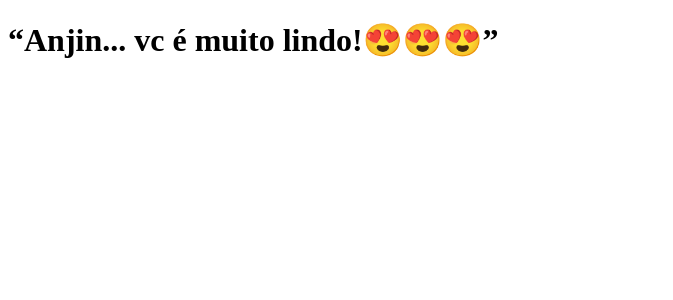
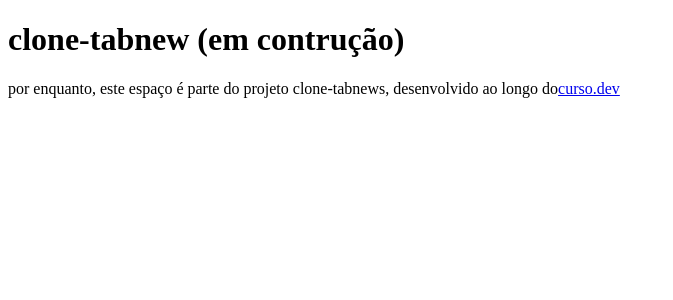
Before and after one commit to mileine/clone-tabnews, a Next.js app: page / in a window 1280 px wide. Shown: the top 300 px of the page, without its empty margins (0-673 px from the left). Built offline with nearby package versions, Linux system fonts and the light colour scheme.

Commit message:
adicionar indicador de 'página em contrução'

```diff
--- a/pages/index.js
+++ b/pages/index.js
@@ -1,5 +1,14 @@
 function Home() {
-  return <h1>“Anjin... vc é muito lindo!😍😍😍”</h1>;
+  return (
+    <>
+      <h1>clone-tabnew (em contrução)</h1>
+      <p>
+        por enquanto, este espaço é parte do projeto clone-tabnews, desenvolvido
+        ao longo do
+        <a href="curso.dev">curso.dev</a>
+      </p>
+    </>
+  );
 }
 
 export default Home;
```
